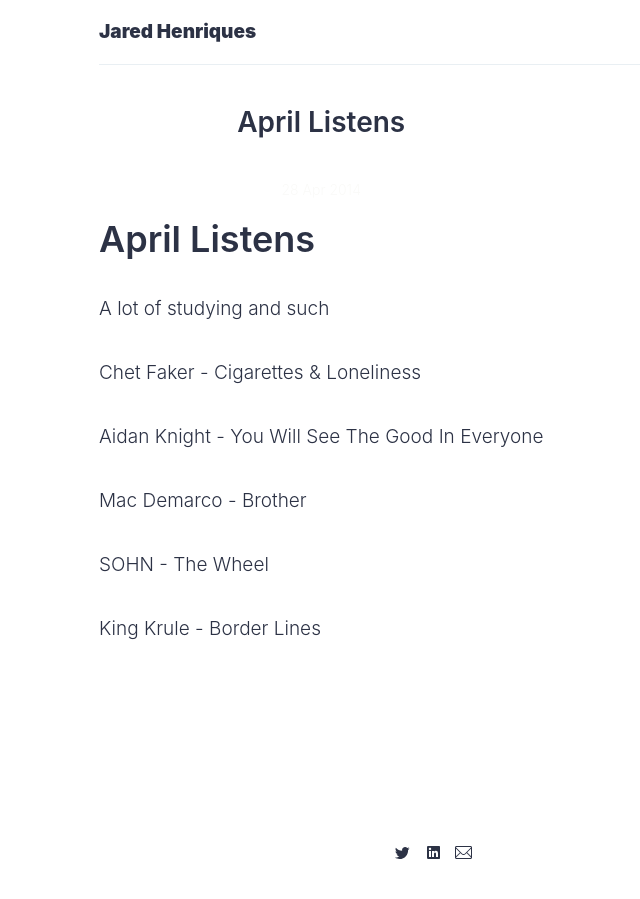
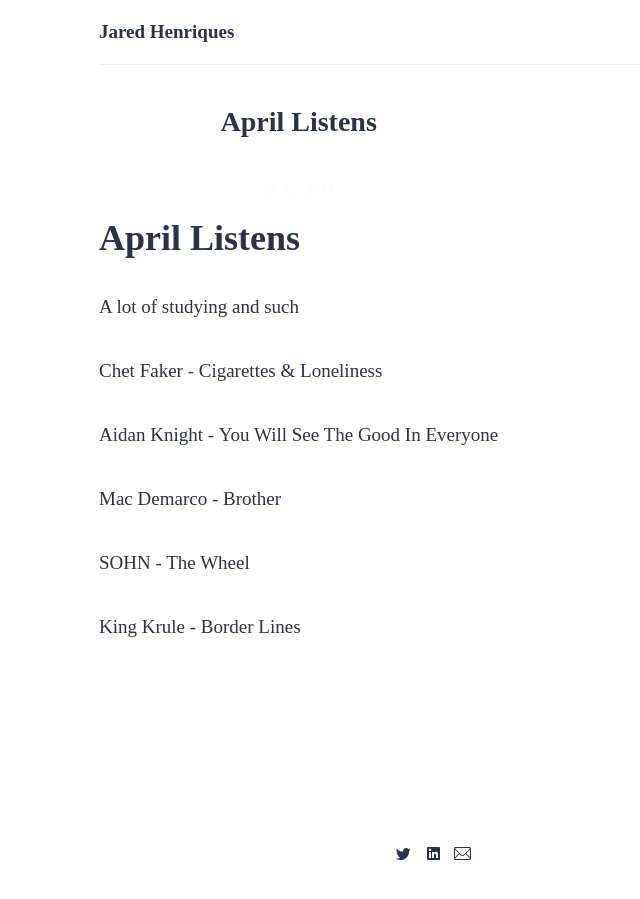
Before and after one commit to jaredhenriques/blog, a Jekyll site: the page built from _posts/2014-04-28-April-Listens.md, in a window 1280 px wide. Shown: the whole page, without its empty margins (207-847 px from the left). Built offline with Jekyll 4.4.1, drawn with Linux system fonts in a browser that asks for light colours; our own code applies the rules of GitHub Pages for plain Markdown files.

Commit message:
Update _type.scss

```diff
--- a/_sass/settings/_type.scss
+++ b/_sass/settings/_type.scss
@@ -3,15 +3,7 @@
 // *----------------------------------*/
 
 $font-base:
-  -apple-system,
-  BlinkMacSystemFont,
-  'Segoe UI',
-  Helvetica,
-  Arial,
-  sans-serif,
-  'Apple Color Emoji',
-  'Segoe UI Emoji',
-  'Segoe UI Symbol';
+freight-text-pro, serif;
 $font-monospace: 'Source Code Pro', monospace;
 
 $font-size-base:   19px;
```
